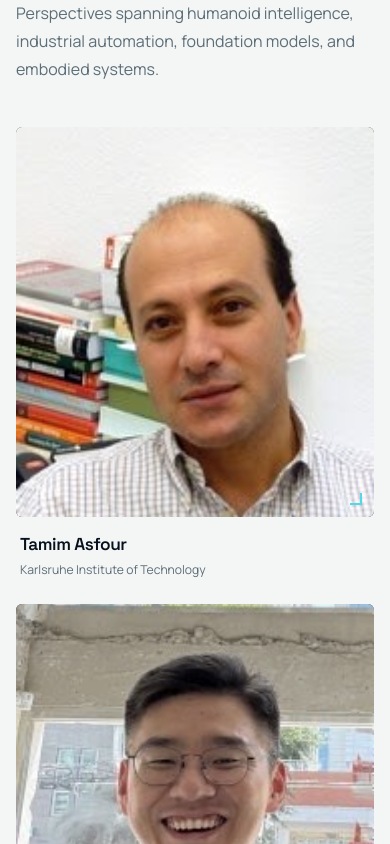
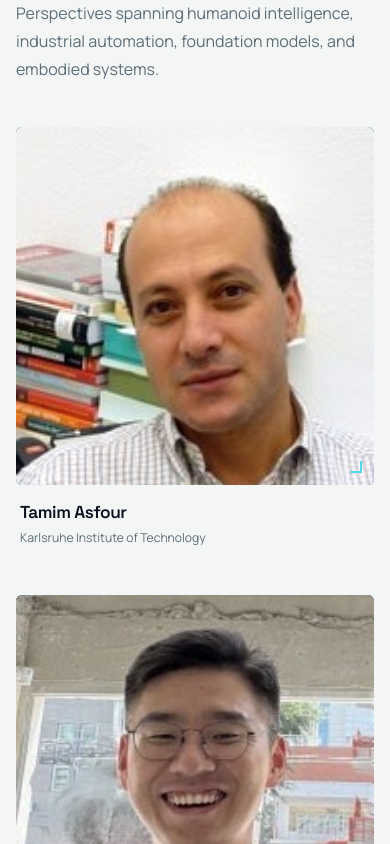
Before and after one commit to bimanual-robot-learning/bimanual-robot-learning.github.io, a React (Vite) app: page / in a window 390 px wide. Shown: the part 4420-5264 px from the top of the page. Built offline with nearby package versions, Linux system fonts and the light colour scheme.

Commit message:
correct speaker portraits and organizer affiliation

```diff
--- a/src/App.css
+++ b/src/App.css
@@ -691,7 +691,8 @@
   width: min(100%, 720px);
   margin-inline: auto;
   grid-template-columns: repeat(6, minmax(0, 1fr));
-  gap: 26px;
+  column-gap: 26px;
+  row-gap: 72px;
 }
 
 .speaker-grid .person-card {
@@ -724,6 +725,10 @@
     linear-gradient(135deg, rgba(82, 216, 230, 0.18), rgba(255, 125, 79, 0.18)),
     var(--ink-800);
   border-radius: 6px;
+}
+
+.person-card--speaker .person-card__media {
+  aspect-ratio: 1;
 }
 
 .person-card__media::after {
@@ -1236,7 +1241,8 @@
 
   .speaker-grid {
     grid-template-columns: repeat(6, minmax(0, 1fr));
-    gap: 26px;
+    column-gap: 26px;
+    row-gap: 72px;
   }
 
   .organizer-grid {
@@ -1491,7 +1497,8 @@
 
   .speaker-grid {
     grid-template-columns: repeat(2, minmax(0, 1fr));
-    gap: 18px;
+    column-gap: 18px;
+    row-gap: 56px;
   }
 
   .speaker-grid .person-card,
@@ -1582,6 +1589,7 @@
 
   .speaker-grid {
     grid-template-columns: 1fr;
+    row-gap: 40px;
   }
 
   .person-card__media {
--- a/src/data/workshop.ts
+++ b/src/data/workshop.ts
@@ -234,7 +234,7 @@ export const organizers: Person[] = [
   },
   {
     name: 'Hao Dong',
-    institution: 'Peking University',
+    institution: 'Peking University · PrimeBot',
     image: '/images/organizers/hao-dong.jpg',
     imageAlt: 'Portrait of workshop organizer Hao Dong',
   },
```
Also changed, not shown: 1 other file (tests, documents, lock files or other folders).
